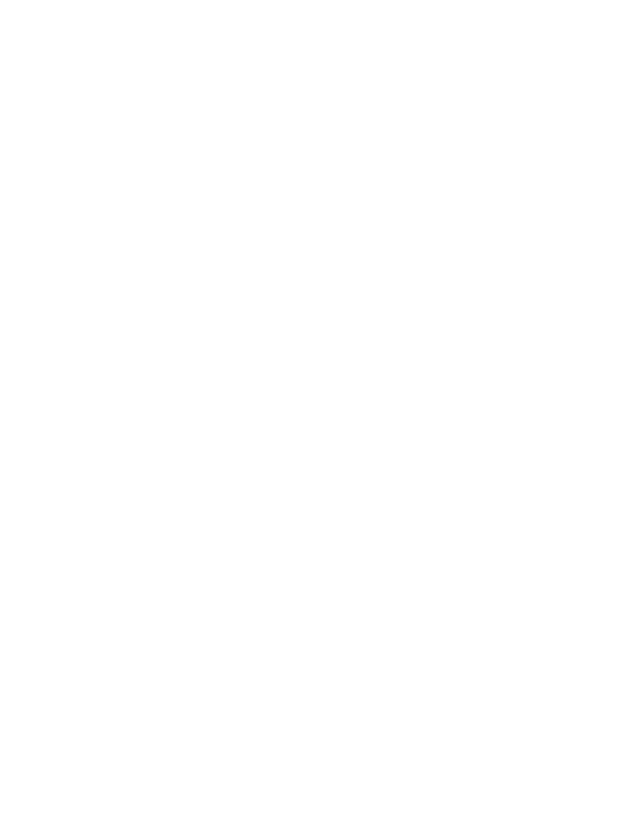
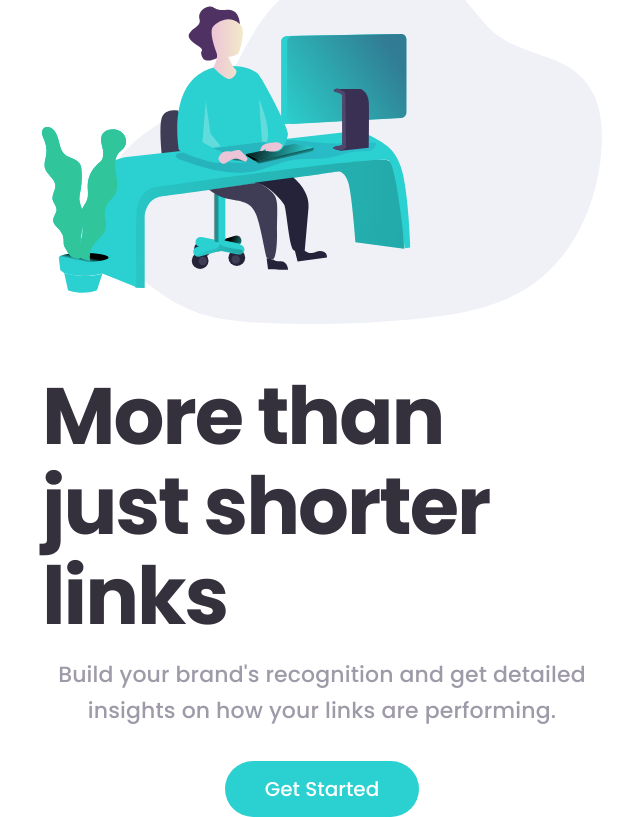
Before and after one commit to vanderms/shortly-url-shortening-api, a Next.js app: page / in a window 1280 px wide. Shown: the part 243-1060 px from the top of the page, without its empty margins (318-958 px from the left). Before the commit the page ends 800 px from the top, so only its background shows below. Built offline with nearby package versions, Linux system fonts and the light colour scheme.

Commit message:
implemented hero section mobile design

```diff
--- a/components/navbar/navbar.tsx
+++ b/components/navbar/navbar.tsx
@@ -38,12 +38,12 @@
       <div
         className={`fixed z-50 w-[min(22rem,87.2%)] right-align bg-bgdark pb-10 pt-6 px-6
         rounded-lg flex flex-col items-center gap-8
-        ${isSidebarOpen ? "top-24 transition-[top] duration-500" : "top-[-100vh]"}
+        ${isSidebarOpen ? "top-24 transition-[top] duration-300" : "top-[-100vh]"}
         lg:static lg:flex-row lg:w-auto lg:flex-grow lg:justify-between lg:p-0 lg:bg-transparent
       `}
       >
         <button
-          className={`close-icon h-4 w-4 bg-white self-end lg:hidden`}
+          className={`vn__close-icon h-4 w-4 bg-white self-end lg:hidden`}
           aria-label="close menu"
           onClick={() => setIsSidebarOpen(false)}
         ></button>
@@ -95,7 +95,7 @@
 
       <button
         onClick={() => setIsSidebarOpen(true)}
-        className={`hamburger-icon h-6 w-6 bg-text lg:hidden`}
+        className={`vn__hamburger-icon h-6 w-6 bg-text lg:hidden`}
         aria-label="open menu"
       ></button>
     </nav>
--- /dev/null
+++ b/components/sections/hero/hero.tsx
@@ -0,0 +1,28 @@
+import Link from "next/link";
+
+export const HeroSection: React.FC = () => {
+  return (
+    <section className={`container mt-16 grid grid-cols-1 gap-[3.75rem]`}>
+      <div className="max-w-[35rem] mx-auto">
+        <div className="vn__hero-image"></div>
+        <header>
+          <h1 className="vn__sm-title-xl lg:vn__lg-title-xl">
+            More than just shorter links
+          </h1>
+          <p className="mt-4 vn__sm-text-xl lg:vn__lg-text-xl">
+            Build your brand&apos;s recognition and get detailed insights on how your links
+            are performing.
+          </p>
+          <Link href="/">
+            <a
+              className={`grid place-items-center text-white text-xl w-max h-14 px-10
+             bg-primary rounded-full hover:bg-primary-hover mt-8 mx-auto`}
+            >
+              Get Started
+            </a>
+          </Link>
+        </header>
+      </div>
+    </section>
+  );
+};
--- a/pages/index.tsx
+++ b/pages/index.tsx
@@ -1,6 +1,7 @@
 import type { NextPage } from "next";
 import Head from "next/head";
 import { Navbar } from "components/navbar/navbar";
+import { HeroSection } from "components/sections/hero/hero";
 
 const Home: NextPage = () => {
   const name = "Shortly - more than just shorter links";
@@ -22,7 +23,7 @@
       </Head>
       <Navbar />
       <main>
-
+        <HeroSection/>
       </main>
     </>
   );
--- a/styles/index.css
+++ b/styles/index.css
@@ -14,7 +14,7 @@
     @apply mx-auto;
   }
 
-  .container-full{
+  .container-full {
     max-width: 90rem;
     @apply mx-auto;
   }
@@ -25,19 +25,59 @@
     }
   }
 
-  .mask-icon {
+  .vn__mask-icon {
     mask-repeat: no-repeat;
     mask-size: contain;
     mask-position: center;
   }
 
-  .hamburger-icon {
-    @apply mask-icon;
+  .vn__hamburger-icon {
+    @apply vn__mask-icon;
     mask-image: url("/assets/hamburger.svg");
   }
 
-  .close-icon {
-    @apply mask-icon;
-    mask-image: url('/assets/close.svg');
+  .vn__close-icon {
+    @apply vn__mask-icon;
+    mask-image: url("/assets/close.svg");
+  }
+
+  .vn__sm-title-xl {
+    @apply font-bold text-center;
+    font-size: 2.625rem;
+    line-height: 3rem;
+    text-align: center;
+    letter-spacing: -1.05px;
+    color: theme(colors.stress);
+  }
+
+  .vn__lg-title-xl {
+    @apply text-left;
+    font-size: 5rem;
+    line-height: 5.625rem;
+    letter-spacing: -2px;
+  }
+
+  .vn__sm-text-xl {
+    @apply font-medium text-center;
+    font-size: 1.125rem;
+    line-height: 1.875rem;
+    text-align: center;
+    letter-spacing: 0.122727px;
+    color: theme(colors.text);
+  }
+
+  .vn__lg-text-xl {
+    font-size: 1.375rem;
+    line-height: 2.25rem;
+    letter-spacing: 0.15px;
   }
 }
+
+.vn__hero-image::before {
+  content: '';
+  display: block;
+  width: 100%;
+  padding-bottom: 82.5688073%;
+  background-image: url("/assets/illustration-working.svg");
+  @apply bg-center bg-no-repeat bg-contain;
+}
```
